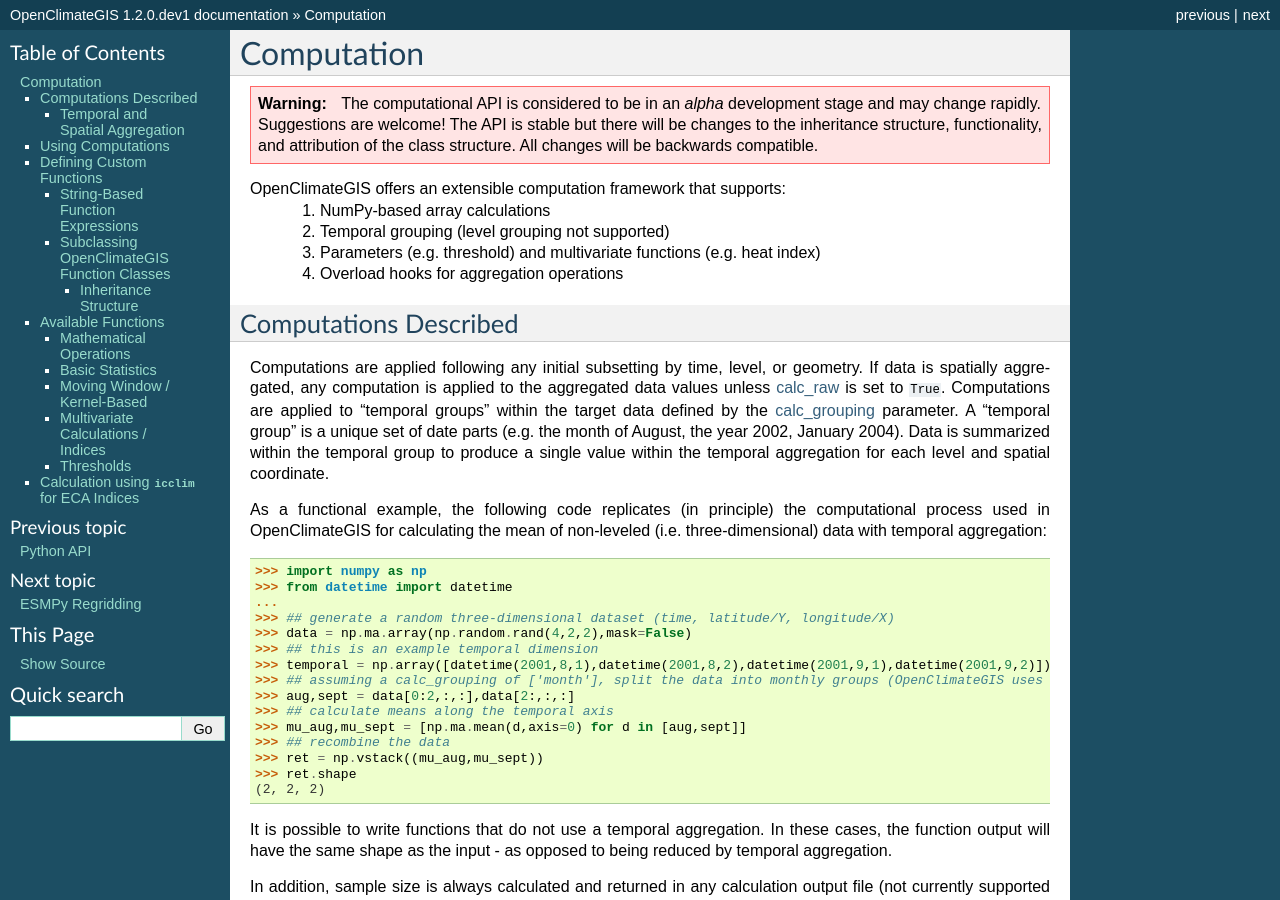
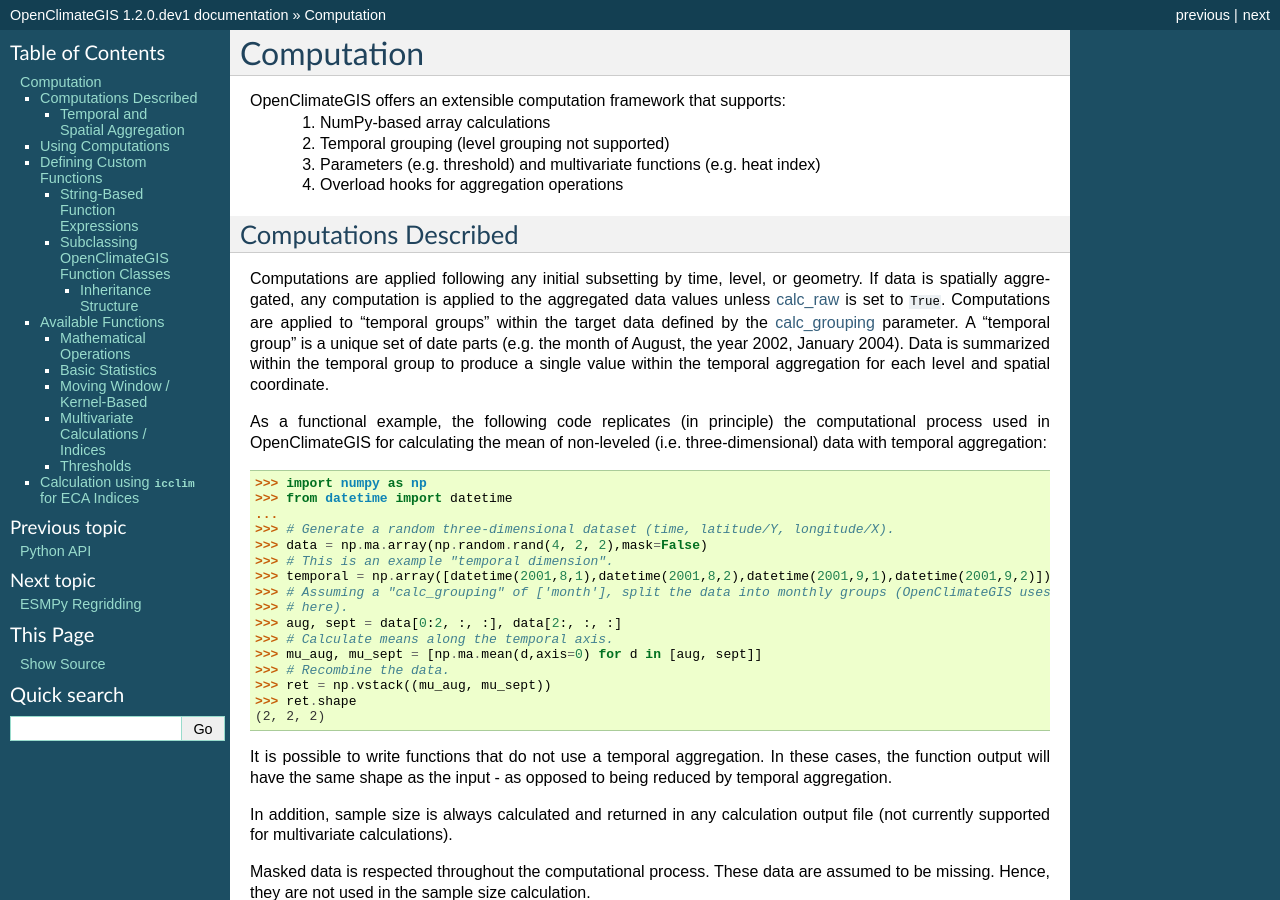
Before and after one commit to NCPP/ocgis, a Sphinx documentation site: the page built from doc/computation.rst, in a window 1280 px wide and 900 px high. Built offline with Sphinx 7.4.7, drawn with Linux system fonts in a browser that asks for light colours; formulas are drawn with MathJax 3.

Commit message:
DOC: Removed warning in computation overview

```diff
--- a/doc/computation.rst
+++ b/doc/computation.rst
@@ -3,8 +3,6 @@
 ===========
 Computation
 ===========
-
-.. warning:: The computational API is considered to be in an `alpha` development stage and may change rapidly. Suggestions are welcome! The API is stable but there will be changes to the inheritance structure, functionality, and attribution of the class structure. All changes will be backwards compatible.
 
 OpenClimateGIS offers an extensible computation framework that supports:
   1. NumPy-based array calculations
@@ -22,16 +20,17 @@
 >>> import numpy as np
 >>> from datetime import datetime
 ...
->>> ## generate a random three-dimensional dataset (time, latitude/Y, longitude/X)
->>> data = np.ma.array(np.random.rand(4,2,2),mask=False)
->>> ## this is an example temporal dimension
+>>> # Generate a random three-dimensional dataset (time, latitude/Y, longitude/X).
+>>> data = np.ma.array(np.random.rand(4, 2, 2),mask=False)
+>>> # This is an example "temporal dimension".
 >>> temporal = np.array([datetime(2001,8,1),datetime(2001,8,2),datetime(2001,9,1),datetime(2001,9,2)])
->>> ## assuming a calc_grouping of ['month'], split the data into monthly groups (OpenClimateGIS uses a boolean array here)
->>> aug,sept = data[0:2,:,:],data[2:,:,:]
->>> ## calculate means along the temporal axis
->>> mu_aug,mu_sept = [np.ma.mean(d,axis=0) for d in [aug,sept]]
->>> ## recombine the data
->>> ret = np.vstack((mu_aug,mu_sept))
+>>> # Assuming a "calc_grouping" of ['month'], split the data into monthly groups (OpenClimateGIS uses a boolean array
+>>> # here).
+>>> aug, sept = data[0:2, :, :], data[2:, :, :]
+>>> # Calculate means along the temporal axis.
+>>> mu_aug, mu_sept = [np.ma.mean(d,axis=0) for d in [aug, sept]]
+>>> # Recombine the data.
+>>> ret = np.vstack((mu_aug, mu_sept))
 >>> ret.shape
 (2, 2, 2)
 
--- a/src/ocgis/__init__.py
+++ b/src/ocgis/__init__.py
@@ -1,4 +1,7 @@
 from ocgis.util.environment import env
+import osgeo
+from osgeo import osr
+from osgeo import ogr
 from ocgis.api.collection import SpatialCollection
 from ocgis.api.operations import OcgOperations
 from ocgis.api.request.base import RequestDataset, RequestDatasetCollection
```
